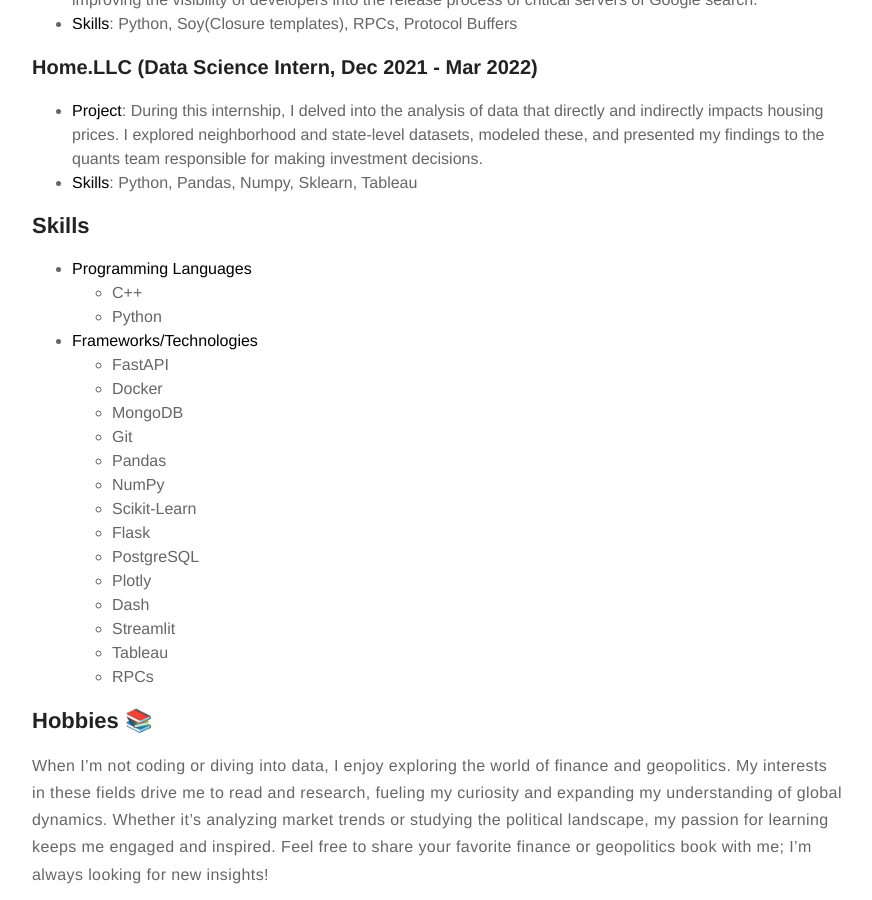
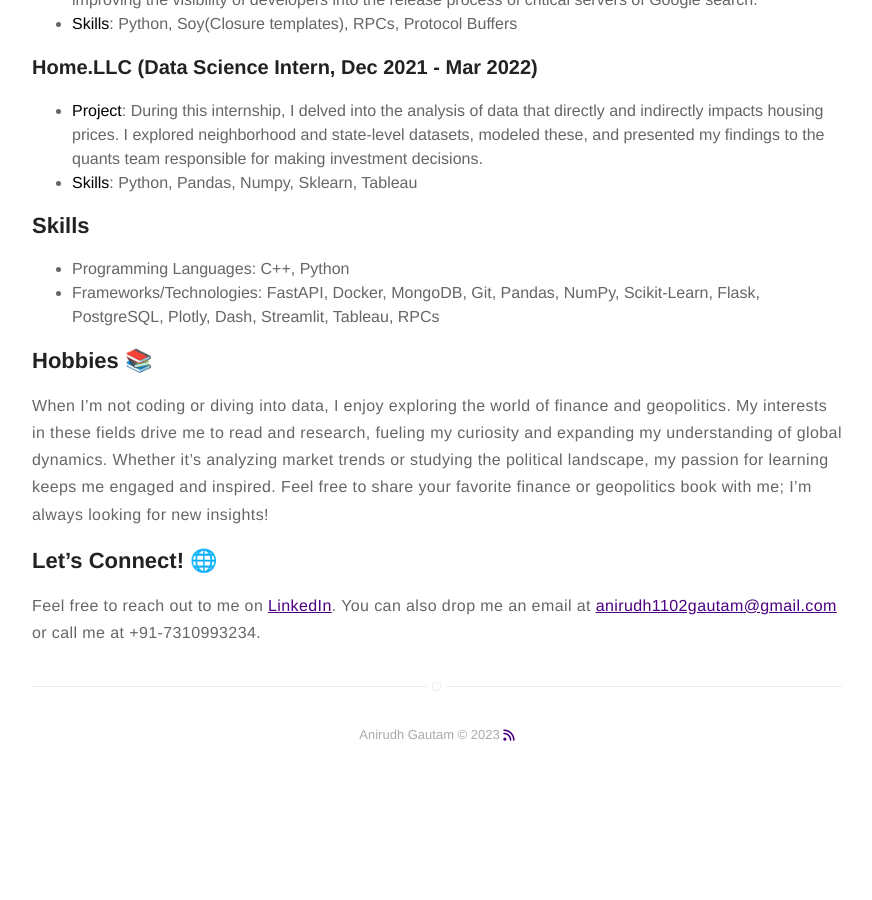
Before and after one commit to gautamanirudh/portfolio, a Jekyll site: the page built from about.md, in a window 1280 px wide and 900 px high, scrolled down 944 px. Shown: the whole window, without its empty margins (203-1075 px from the left). Built offline with Jekyll 4.4.1, drawn with Linux system fonts in a browser that asks for light colours; nearby versions of some CDN libraries; after the commit the page ends 1727 px from its top, so only the background shows below that.

Commit message:
Changed bio

```diff
--- a/_config.yml
+++ b/_config.yml
@@ -1,6 +1,6 @@
 # main text of home
 title: Anirudh Gautam
-bio: In the world of code, where possibilities are endless, I find my home.
+bio: Software Developer
 
 # twitter summary info
 # description:
--- a/about.md
+++ b/about.md
@@ -20,24 +20,10 @@ I've had the privilege of interning at some of the most innovative companies. He
 - **Skills**: Python, Pandas, Numpy, Sklearn, Tableau
 
 ## Skills
-- **Programming Languages**
-  - C++
-  - Python
-- **Frameworks/Technologies**
-  - FastAPI
-  - Docker
-  - MongoDB
-  - Git
-  - Pandas
-  - NumPy
-  - Scikit-Learn
-  - Flask
-  - PostgreSQL
-  - Plotly
-  - Dash
-  - Streamlit
-  - Tableau
-  - RPCs
+
+- Programming Languages: C++, Python
+- Frameworks/Technologies: FastAPI, Docker, MongoDB, Git, Pandas, NumPy, Scikit-Learn, Flask, PostgreSQL, Plotly, Dash, Streamlit, Tableau, RPCs
+
 
 
 ## Hobbies 📚
```
Also changed, not shown: 6 other files.
